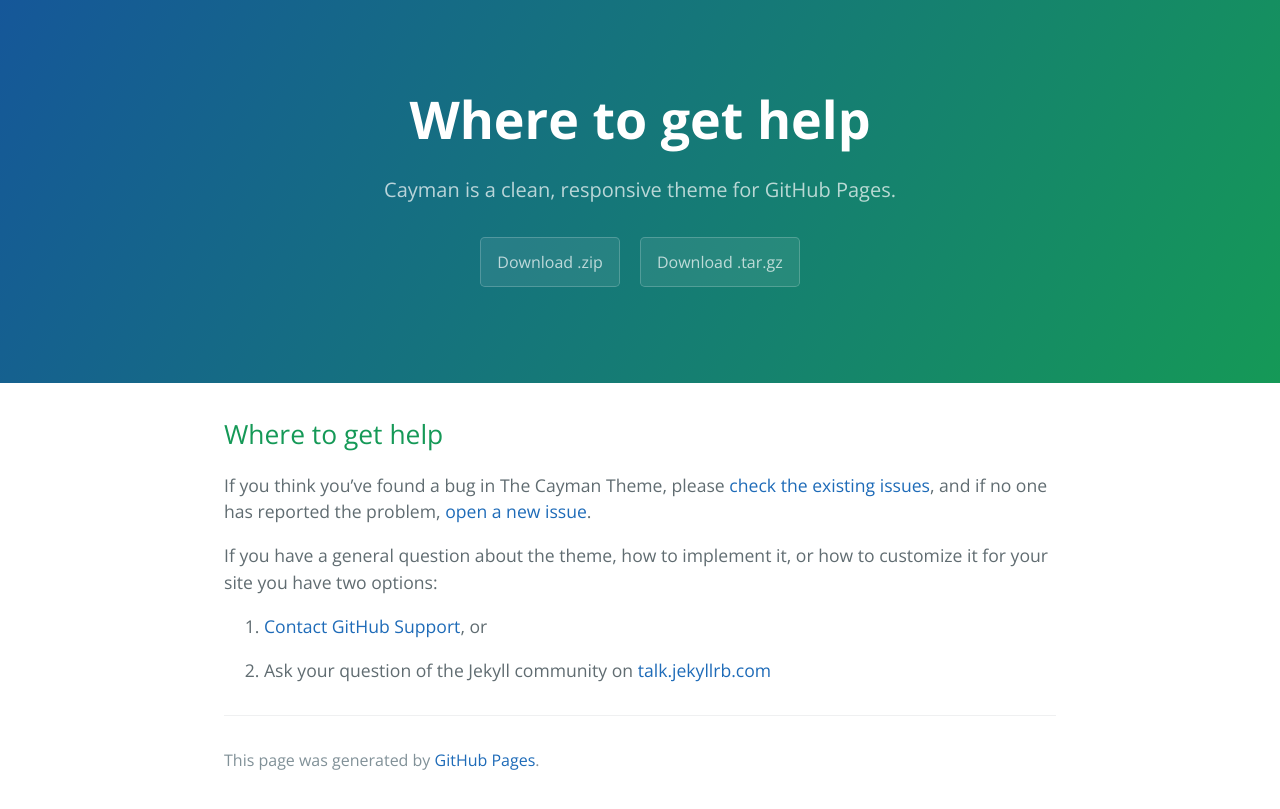
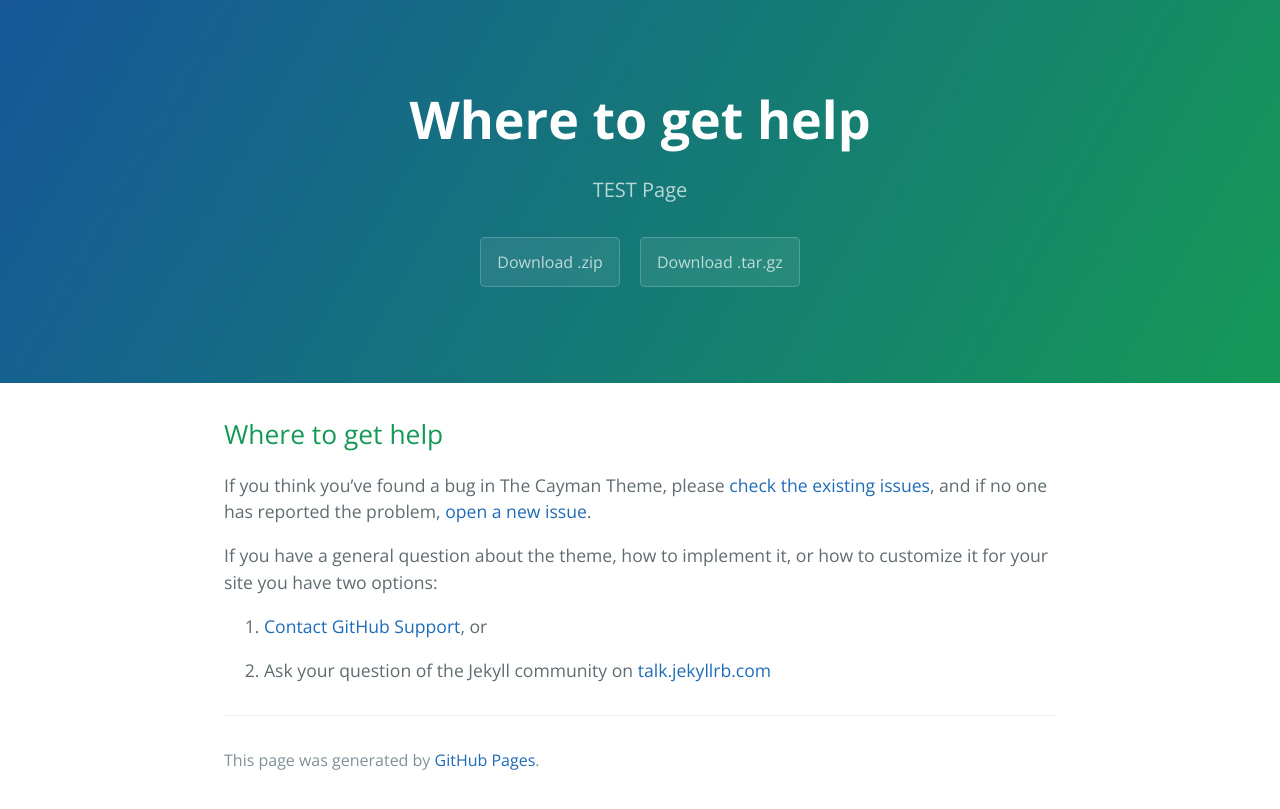
Before and after one commit to skypotato/skypotato.github.io, a Jekyll site: the page built from docs/SUPPORT.md, in a window 1280 px wide. Shown: the top 809 px of the page. Built offline with Jekyll 4.4.1, drawn with Linux system fonts in a browser that asks for light colours; our own code applies the rules of GitHub Pages for plain Markdown files.

Commit message:
Update _config.yml

```diff
--- a/_config.yml
+++ b/_config.yml
@@ -1,5 +1,5 @@
-title: Cayman theme
-description: Cayman is a clean, responsive theme for GitHub Pages.
+title: TEST
+description: TEST Page
 show_downloads: true
 google_analytics:
 theme: jekyll-theme-cayman
```
